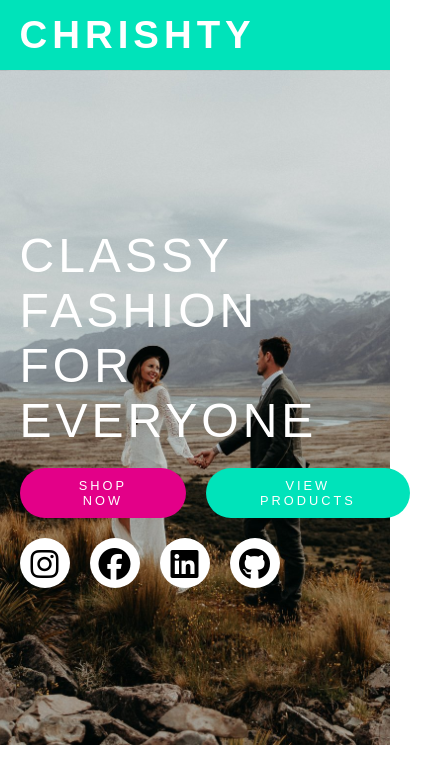
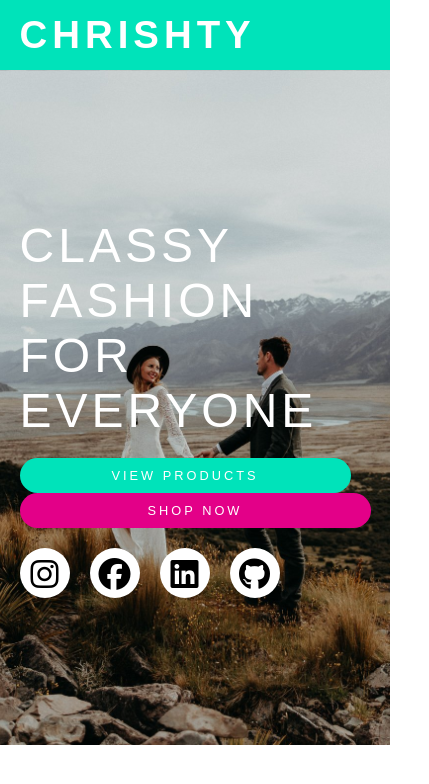
Before and after one commit to christopher-alba/e-commerce-chrishty, a React app: page / in a window 390 px wide. Shown: the top 784 px of the page, 429 px wide, since content can reach past the window. Built offline with nearby package versions, Linux system fonts and the light colour scheme.

Commit message:
make widths responsive

```diff
--- a/client/app.css
+++ b/client/app.css
@@ -4,4 +4,5 @@ h1 {
 body {
   margin: 0;
   font-family: Arial, Helvetica, sans-serif;
+  overflow-x: hidden;
 }
--- a/client/components/jcux/JCUXContainer/JCUXContainer.js
+++ b/client/components/jcux/JCUXContainer/JCUXContainer.js
@@ -14,7 +14,6 @@ import widths from "../repeatedStyles/widths";
 const Container = styled.div`
   padding-left: 5%;
   padding-right: 5%;
-  width: 100%;
   ${backgrounds}
   ${backgroundImageSettings}
   ${border}
--- a/client/components/jcux/JCUXCustomLink/JCUXCustomLink.js
+++ b/client/components/jcux/JCUXCustomLink/JCUXCustomLink.js
@@ -27,7 +27,9 @@ const Link = styled.a`
         text-transform: uppercase;
         transition: 300ms;
         text-decoration: none;
-        display: inline-block;
+        display: flex;
+        align-items: center;
+        justify-content:center;
         text-align: center;
         font-family: arial;
         font-size: 0.8rem;`;
--- a/client/components/jcux/JCUXFlex/JCUXFlex.js
+++ b/client/components/jcux/JCUXFlex/JCUXFlex.js
@@ -22,6 +22,7 @@ const Flex = styled.div`
     if (props.flexShrink) flexProps += `flex-shrink: ${props.flexShrink};`;
     if (props.flexBasis) flexProps += `flex-basis: ${props.flexBasis};`;
     if (props.alignItems) flexProps += `align-items: ${props.alignItems};`;
+    if (props.flexWrap) flexProps += `flex-wrap: ${props.flexWrap};`;
     if (props.justifyContent)
       flexProps += `justify-content: ${props.justifyContent};`;
     return flexProps;
--- /dev/null
+++ b/client/components/jcux/breakpoints.js
@@ -0,0 +1,8 @@
+const breakpoints = {
+  xs: `max-width:350px`,
+  sm: `max-width:500px`,
+  md: `max-width:1000px`,
+  lg: `max-width:1500px`,
+};
+
+export default breakpoints;
--- a/client/components/jcux/repeatedStyles/widths.js
+++ b/client/components/jcux/repeatedStyles/widths.js
@@ -1,9 +1,30 @@
+import breakpoints from "../breakpoints";
 const widths = (props) => {
-  console.log(props);
   let widths = ``;
+
   if (props.maxWidth) widths += `max-width: ${props.maxWidth};`;
   if (props.minWidth) widths += `min-width: ${props.minWidth};`;
-  if (props.width) widths += `width: ${props.width};`;
+  if (props.width) {
+    if (typeof props.width === "string") widths += `width: ${props.width};`;
+    else {
+      if (props.width.xs)
+        widths += `@media (${breakpoints.xs}){
+          width: ${props.width.xs}
+         }`;
+      if (props.width.sm)
+        widths += `@media (${breakpoints.sm}){
+        width: ${props.width.sm}
+         }`;
+      if (props.width.md)
+        widths += `@media (${breakpoints.md}){
+        width: ${props.width.md}
+         }`;
+      if (props.width.lg)
+        widths += `@media (${breakpoints.lg}){
+        width: ${props.width.lg}
+         }`;
+    }
+  }
   return widths;
 };
 
--- a/client/pages/Home/Landing/Landing.jsx
+++ b/client/pages/Home/Landing/Landing.jsx
@@ -44,7 +44,7 @@ const StyledLink = styled(JCUXCustomLink)`
     background: ${(props) => props.theme.colors.jcGrey60};
   }
   &:focus {
-    box-shadow: 0px 0px 0px 5px rgba(255,255,255,0.5);
+    box-shadow: 0px 0px 0px 5px rgba(255, 255, 255, 0.5);
     outline: none;
   }
 `;
@@ -81,11 +81,17 @@ const Landing = () => {
             >
               FOR EVERYONE
             </JCUXText>
-            <JCUXFlex childSpacingRight="20px">
-              <JCUXCustomLink href="/shop" type="button-tertiary">
+            <JCUXFlex childSpacingRight="20px" flexWrap="wrap">
+              <JCUXButton type="secondary" width={{ sm: "100%" }}>
+                VIEW PRODUCTS
+              </JCUXButton>
+              <JCUXCustomLink
+                href="/shop"
+                type="button-tertiary"
+                width={{ sm: "100%" }}
+              >
                 SHOP NOW
               </JCUXCustomLink>
-              <JCUXButton type="secondary">VIEW PRODUCTS</JCUXButton>
             </JCUXFlex>
             <JCUXFlex childSpacingRight="20px" marginTop="20px">
               {socialLinks.map((item) => (
--- a/public/index.html
+++ b/public/index.html
@@ -2,6 +2,7 @@
 <html lang="en">
   <head>
     <meta charset="UTF-8" />
+    <meta name="viewport" content="width=device-width, initial-scale=1.0" />
     <title>React FTW!</title>
     <script
       src="https://kit.fontawesome.com/8fd34ba61d.js"
```
